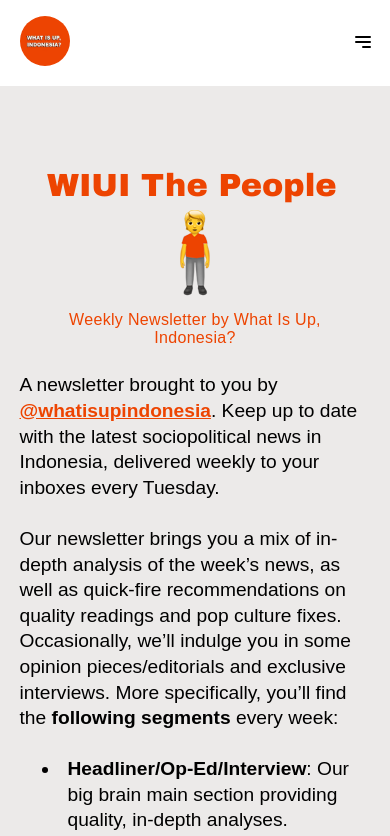
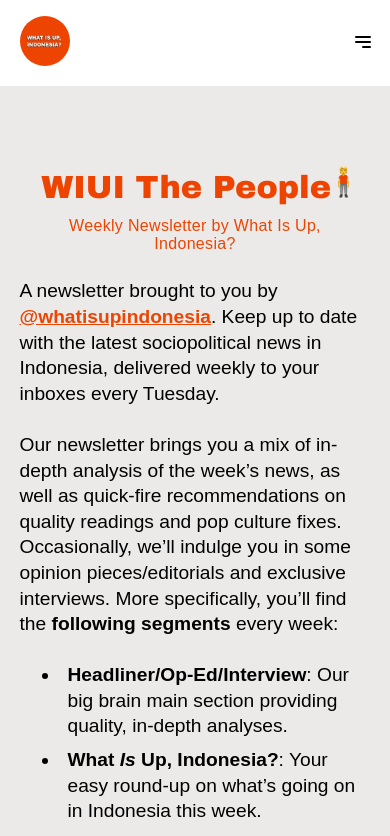
Before and after one commit to vincentleooo/wiui-website, a Next.js app: page /newsletter in a window 390 px wide. Shown: the top 836 px of the page. Built offline with nearby package versions, Linux system fonts and the light colour scheme.

Commit message:
fix: responsive custom emoji img

```diff
--- a/components/Title.module.css
+++ b/components/Title.module.css
@@ -10,6 +10,7 @@
 .title {
   font-family: "Arial Black", ArialBlack;
   font-size: 2.5rem;
+  line-height: 3rem;
   color: var(--primary-color);
   margin-bottom: 0%;
   margin-top: 5rem;
@@ -22,9 +23,17 @@
   font-size: 1rem;
 }
 
+.image {
+  height: 2.5rem;
+  width: auto;
+}
+
 @media (max-width: 800px) {
   .title {
     font-size: 2rem;
     line-height: 2.5rem;
   }
+  .image {
+    height: 2rem;
+  }
 }
```
